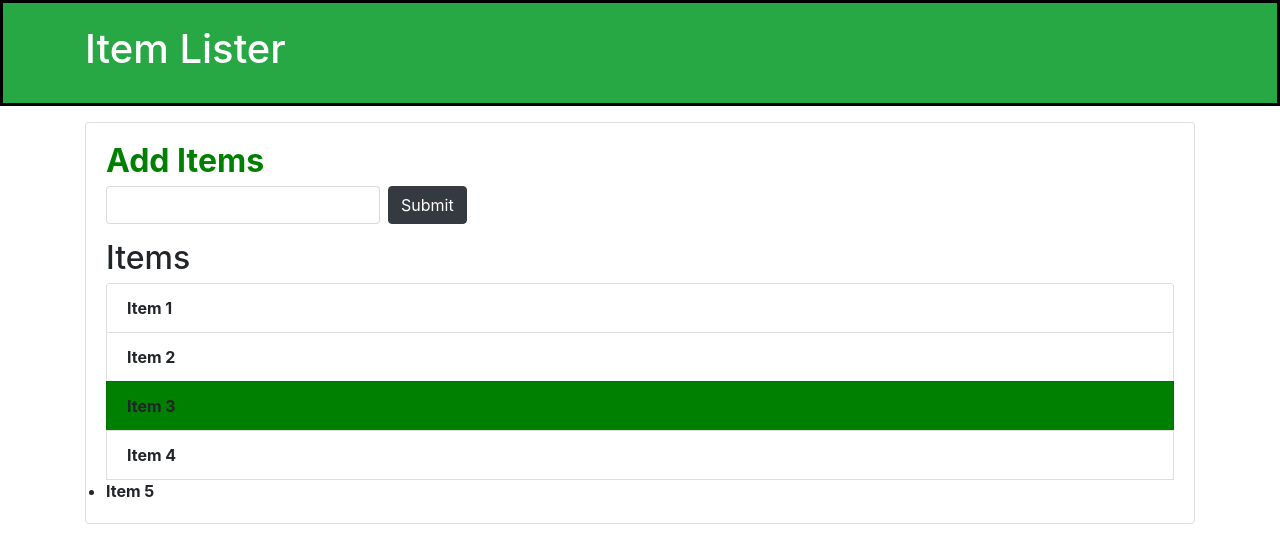
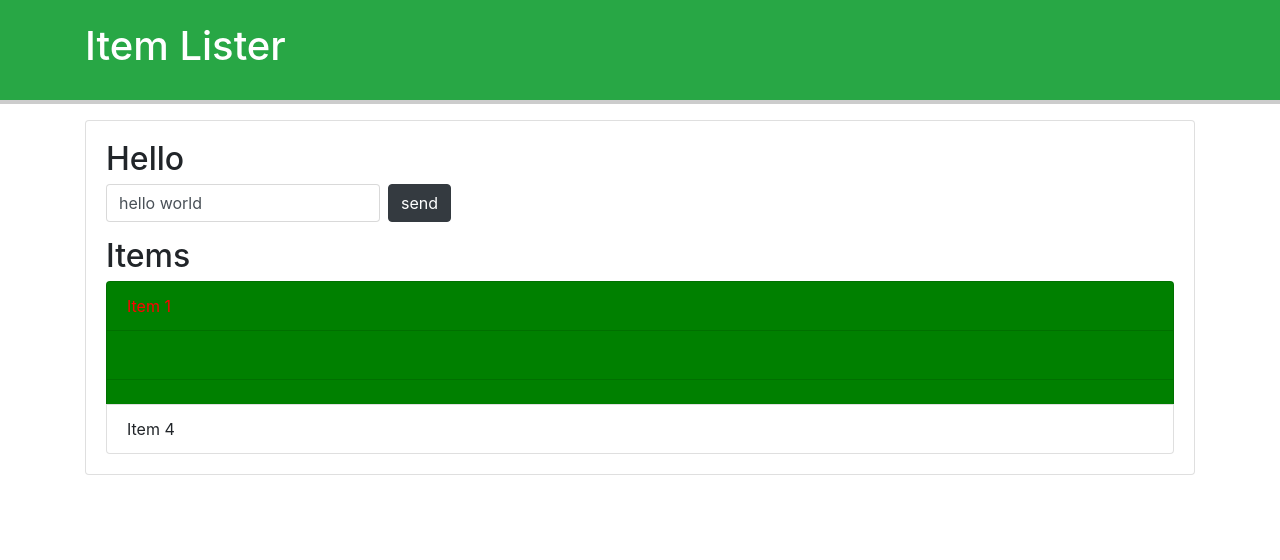
Before and after one commit to Mohammadi-prog/Firstgit, a plain HTML site: page DOM/index.html in a window 1280 px wide. Drawn offline with nearby package versions, Linux system fonts and the light colour scheme.

Commit message:
using querySelector and querySelectorALL

```diff
--- a/DOM/dom.js
+++ b/DOM/dom.js
@@ -1,20 +1,55 @@
-console.dir(document);
-var headerTitle=document.getElementById('header-title');
-var header=document.getElementById('main-header');
-var main= document.querySelector('h2');
-console.log(headerTitle);
-header.style.border='solid 3px #000';
-console.log(main);
-main.style.fontWeight='bold';
-main.style.color='green';
-var ms=document.getElementsByTagName('li');
-console.log(ms);
-ms[0].style.fontWeight='bold';
-ms[1].style.fontWeight='bold';
-ms[2].style.fontWeight='bold';
-ms[3].style.fontWeight='bold';
-ms[4].style.fontWeight='bold';
-var ele=document.getElementsByClassName('list-group-item');
-ele[2].style.backgroundColor='green';
-ele[4].style.fontWeight='bold';
-console.log(ele);
+//console.dir(document);
+//var headerTitle=document.getElementById('header-title');
+//var header=document.getElementById('main-header');
+//var main= document.querySelector('h2');
+//console.log(headerTitle);
+//header.style.border='solid 3px #000';
+//console.log(main);
+//main.style.fontWeight='bold';
+//main.style.color='green';
+//var ms=document.getElementsByTagName('li');
+//console.log(ms);
+//ms[0].style.fontWeight='bold';
+//ms[1].style.fontWeight='bold';
+//ms[2].style.fontWeight='bold';
+//ms[3].style.fontWeight='bold';
+//ms[4].style.fontWeight='bold';
+//var ele=document.getElementsByClassName('list-group-item');
+//ele[2].style.backgroundColor='green';
+//ele[4].style.fontWeight='bold';
+//console.log(ele);
+
+//QUERYSELECTOR//
+var header=document.querySelector("#main-header");
+header.style.borderBottom='solid 4px #ccc';
+
+var input=document.querySelector('input');
+input.value="hello world";
+
+var submit=document.querySelector('input[type="submit"]');
+submit.value="send";
+
+var item = document.querySelector('.list-group-item');
+item.style.color='red';
+
+
+
+var thirditem = document.querySelector('.list-group-item:nth-child(3)');
+thirditem.textContent=' ';
+
+
+var secondchild = document.querySelector('.list-group-item:nth-child(2)');
+secondchild.style.backgroundColor='green';
+
+//QUEUESELECTORALL//
+var titles=document.querySelectorAll('.title');
+console.log(titles);
+titles[0].textContent="Hello";
+
+var odd=document.querySelectorAll('li:nth-child(odd)');
+var even=document.querySelectorAll('li:nth-child(even)');
+
+even[0].style.color='green';
+for(var i=0;i<odd.length;i++){
+    odd[i].style.backgroundColor='green';
+}
--- a/DOM/index.html
+++ b/DOM/index.html
@@ -26,10 +26,9 @@
       <li class="list-group-item">Item 2</li>
       <li class="list-group-item">Item 3</li>
       <li class="list-group-item">Item 4</li>
-      <li>Item 5</li>
     </ul>
    </div>
   </div>
-<script src="dom.js"> </script>
+<script src="dom.js"></script>
 </body>
-</html
+</html>
```
